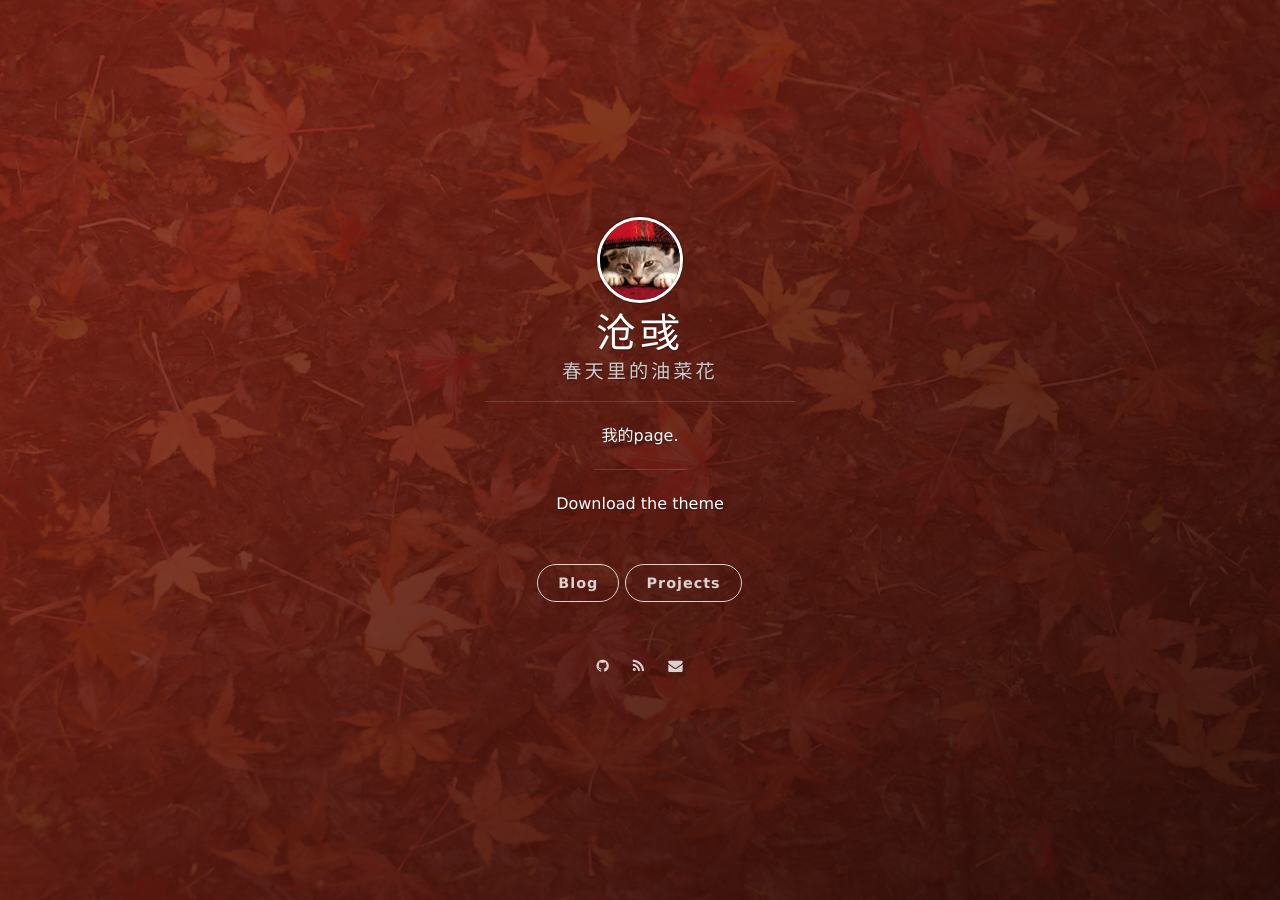
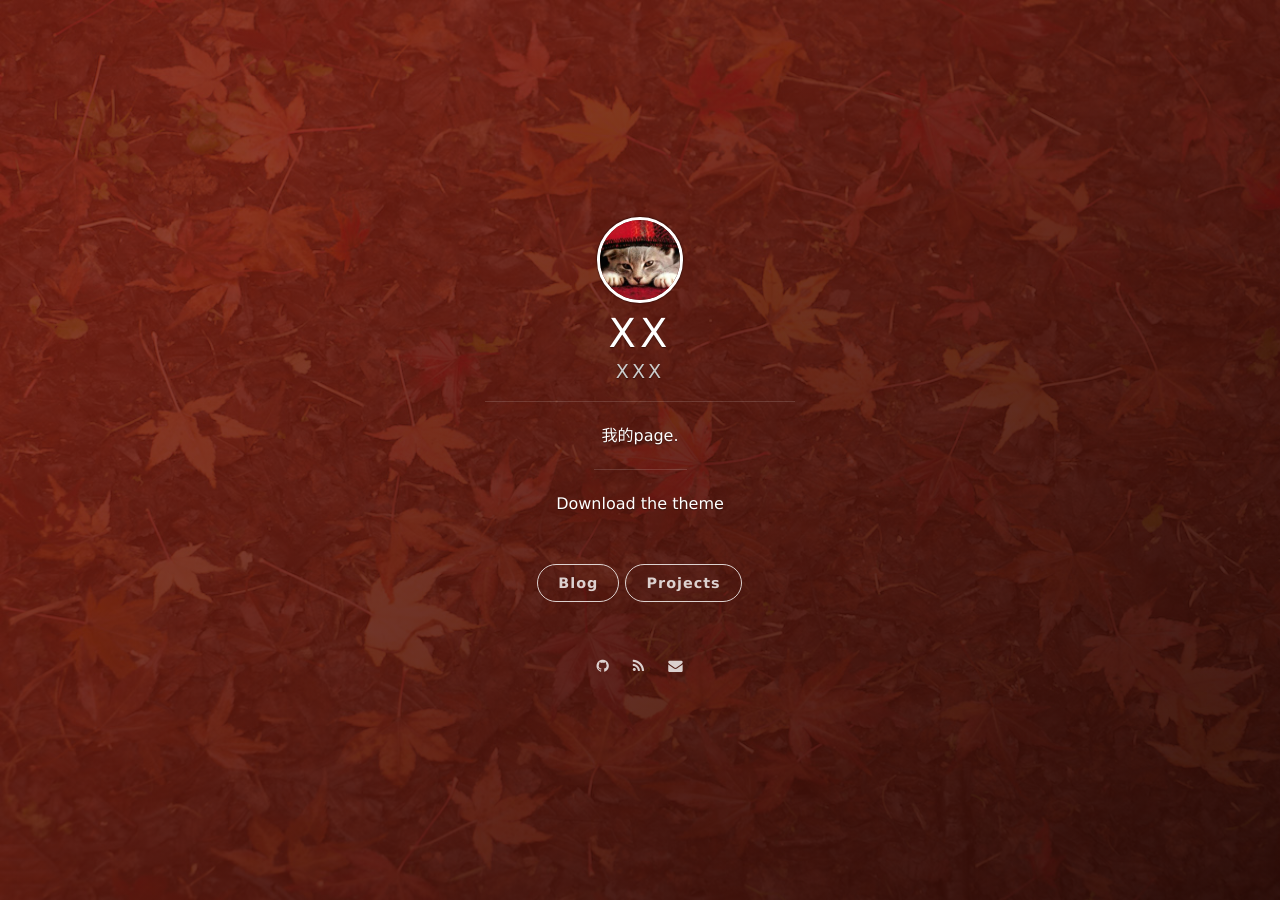
Before and after one commit to nonoboboq/robust_cyu, a Jekyll site: the page built from index.html, in a window 1280 px wide. Built offline with Jekyll 4.4.1, drawn with Linux system fonts in a browser that asks for light colours; nearby versions of some CDN libraries; the list of posts is cut into pages by our own code.

Commit message:
Update _config.yml

```diff
--- a/_config.yml
+++ b/_config.yml
@@ -1,6 +1,6 @@
 # Basic
-title: 沧彧
-subtitle: 春天里的油菜花
+title: XX
+subtitle: XXX
 description: 学习 思考 进步.
 welcome_message: <a href="https://github.com/nonoboboq/robust_cyu" target="_blank">Download the theme</a>
 description: 我的page.
```
